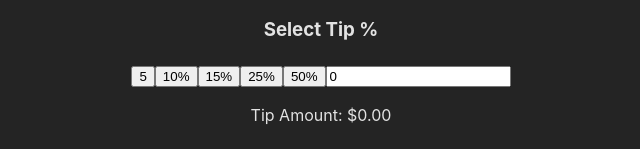
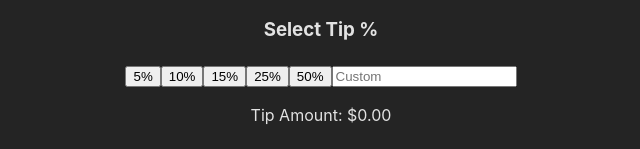
Before and after one commit to zowieerickson/react-tip-calculator-app, a React (Vite) app: page / in a window 1280 px wide. Shown: the part 281-430 px from the top of the page, without its empty margins (319-959 px from the left). Built offline with nearby package versions, Linux system fonts and the light colour scheme.

Commit message:
users can now add a custom tip amount

```diff
--- a/src/components/CalculateBill.jsx
+++ b/src/components/CalculateBill.jsx
@@ -24,7 +24,7 @@ export function Bill() {
 
     function handleTipChange(e) {
         if (e.target.value === "" || regexNumber.test(e.target.value)) {
-            tipPercentage(e.target.value);
+            setTipPercentage(e.target.value / 100);
         }
     }
 
@@ -34,8 +34,12 @@ export function Bill() {
     }
 
     // Custom tip
-    function handleClickAddTipCustom() {
-        return setTipPercentage(.05)
+    function handleClickAddTipCustom(e) {
+        if (e.target.value === "" || regexNumber.test(e.target.value)) {
+            setTipPercentage(e.target.value / 100);
+
+            return e.target.value
+        }
     }
 
     function handleClickTipAmount() {
@@ -66,15 +70,15 @@ export function Bill() {
             />
             {/* Beginning of Tip Module */}
             <h3>Select Tip %</h3>
-            <button onClick={handleClickAddTip} value="5">5</button>
+            <button onClick={handleClickAddTip} value="5">5%</button>
             <button onClick={handleClickAddTip} value="10">10%</button>
             <button onClick={handleClickAddTip} value="15">15%</button>
             <button onClick={handleClickAddTip} value="25">25%</button>
             <button onClick={handleClickAddTip} value="50">50%</button>
             <input
-                onChange={handleTipChange}
-                value={tipPercentage}
+                onChange={handleClickAddTipCustom}
                 type="text"
+                placeholder="Custom"
                 name=""
                 id=""
             />
```
